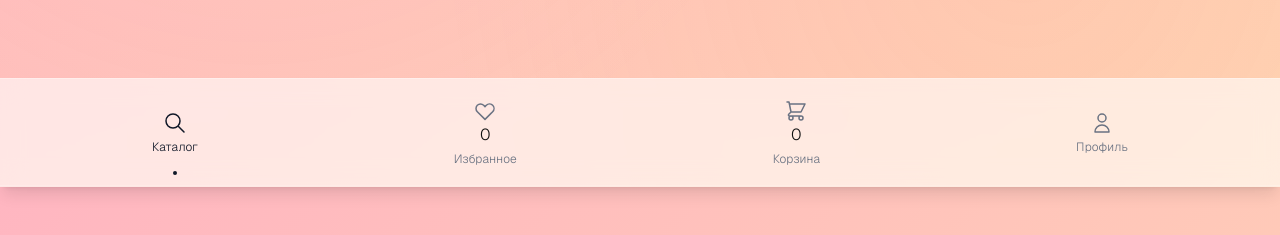
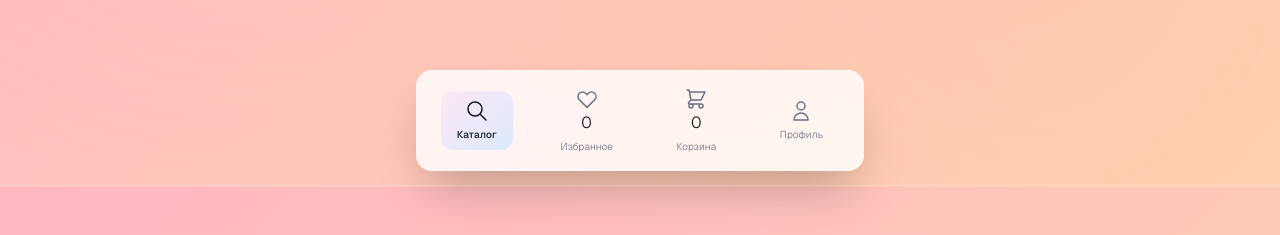
Before and after one commit to Psayha/salmina, a Next.js app in the folder apps/frontend/: page / in a window 1280 px wide. Shown: the part 613-848 px from the top of the page. Built offline with nearby package versions, Linux system fonts and the light colour scheme; no server answers.

Commit message:
feat(frontend): create modern iPad-style dock-bar navigation

```diff
--- a/apps/frontend/components/BottomNav.tsx
+++ b/apps/frontend/components/BottomNav.tsx
@@ -1,6 +1,7 @@
 'use client';
 
 import { usePathname, useRouter } from 'next/navigation';
+import { motion } from 'framer-motion';
 import { useCartStore } from '@/store/useCartStore';
 import { useFavoritesStore } from '@/store/useFavoritesStore';
 import { useTelegramHaptic } from '@/lib/telegram/useTelegram';
@@ -61,44 +62,68 @@ export const BottomNav = () => {
   }
 
   return (
-    <nav className="fixed bottom-0 left-0 right-0 bg-white/60 backdrop-blur-md border-t border-white/30 shadow-lg z-50">
-      <div className="flex items-center justify-around px-6 py-3">
-        {navItems.map((item) => {
+    <div className="fixed bottom-0 left-0 right-0 z-50 pb-4 px-4 pointer-events-none">
+      <motion.nav
+        className="mx-auto max-w-md bg-white/80 backdrop-blur-xl rounded-2xl shadow-2xl border border-white/40 pointer-events-auto"
+        style={{
+          paddingBottom: 'env(safe-area-inset-bottom)',
+        }}
+        initial={{ y: 100, opacity: 0 }}
+        animate={{ y: 0, opacity: 1 }}
+        transition={{ type: 'spring', damping: 20, stiffness: 300 }}
+      >
+        <div className="flex items-center justify-around px-2 py-2">
+          {navItems.map((item, index) => {
             const Icon = item.icon;
             const isActive = pathname === item.href;
 
             return (
-            <button
+              <motion.button
                 key={item.href}
                 onClick={() => handleNavClick(item.href)}
-              className="relative flex flex-col items-center gap-1 py-2 px-4 transition-all duration-300"
+                className="relative flex flex-col items-center gap-1 px-4 py-2 rounded-xl transition-all duration-300"
+                whileHover={{ scale: 1.05 }}
+                whileTap={{ scale: 0.95 }}
+                initial={{ opacity: 0, y: 20 }}
+                animate={{ opacity: 1, y: 0 }}
+                transition={{ delay: index * 0.05 }}
               >
-              <div className="relative">
+                {isActive && (
+                  <motion.div
+                    className="absolute inset-0 bg-gradient-to-br from-pink-100 to-blue-100 rounded-xl"
+                    layoutId="activeTab"
+                    transition={{ type: 'spring', damping: 20, stiffness: 300 }}
+                  />
+                )}
+
+                <div className="relative z-10">
                   <Icon
-                  className={`w-6 h-6 transition-colors duration-300 ${
-                    isActive ? 'text-gray-900' : 'text-gray-500'
-                  }`}
+                    className={`w-6 h-6 transition-colors duration-300 ${isActive ? 'text-gray-900' : 'text-gray-500'}`}
                   />
                   {item.showBadge && item.badgeCount && item.badgeCount > 0 && (
-                  <span className="absolute -top-2 -right-2 w-5 h-5 bg-red-500 text-white text-xs font-light rounded-full flex items-center justify-center">
+                    <motion.span
+                      className="absolute -top-1 -right-1 w-4 h-4 bg-gradient-to-br from-pink-400 to-pink-500 text-white text-[10px] font-medium rounded-full flex items-center justify-center shadow-lg"
+                      initial={{ scale: 0 }}
+                      animate={{ scale: 1 }}
+                      transition={{ type: 'spring', damping: 15 }}
+                    >
                       {item.badgeCount > 9 ? '9+' : item.badgeCount}
-                  </span>
+                    </motion.span>
                   )}
                 </div>
+
                 <span
-                className={`text-xs font-light transition-colors duration-300 ${
-                  isActive ? 'text-gray-900' : 'text-gray-500'
+                  className={`text-[10px] font-light transition-colors duration-300 relative z-10 ${
+                    isActive ? 'text-gray-900 font-medium' : 'text-gray-500'
                   }`}
                 >
                   {item.label}
                 </span>
-              {isActive && (
-                <div className="absolute -bottom-3 left-1/2 -translate-x-1/2 w-1 h-1 bg-gray-900 rounded-full"></div>
-              )}
-            </button>
+              </motion.button>
             );
           })}
         </div>
-    </nav>
+      </motion.nav>
+    </div>
   );
 };
```
Lines whose indentation alone changed are shown as unchanged.
